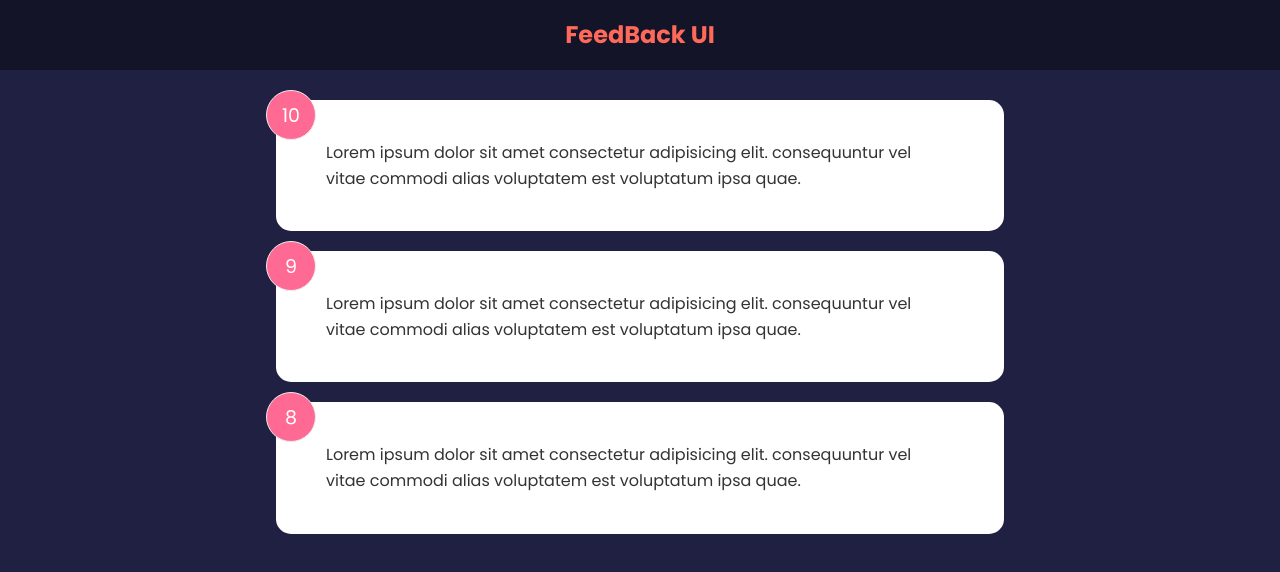
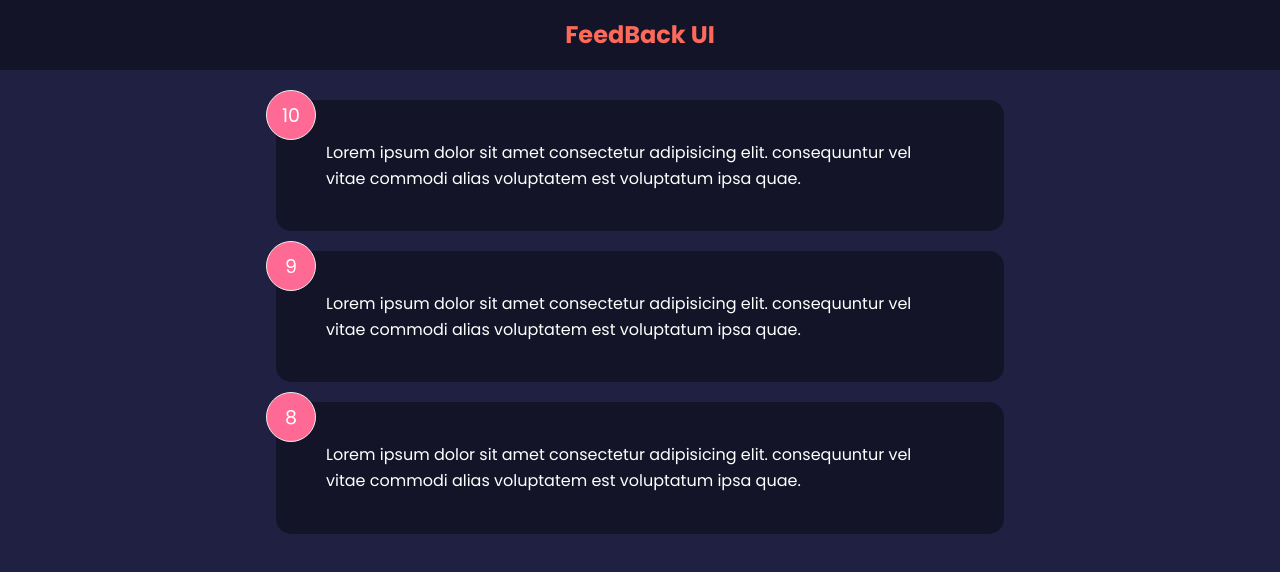
Before and after one commit to SaJid96/Feedback-Application, a React (Create React App) app: page / in a window 1280 px wide. Shown: the top 572 px of the page. Built offline with nearby package versions, Linux system fonts and the light colour scheme.

Commit message:
created Card Component and added conditional styling

```diff
--- a/src/components/FeedbackItem.jsx
+++ b/src/components/FeedbackItem.jsx
@@ -1,3 +1,5 @@
+import Card from "./shared/Card";
+import PropTypes from 'prop-types';
 
 const FeedbackItem = ({item}) => {
 
@@ -8,13 +10,18 @@
 
 
   return (
-    <div className="card">
-      <div className="num-display">{item.rating}</div>
-      <div className="text-display">{item.text}</div>
+    <Card  >
 
+        <div className="num-display">{item.rating}</div>
+        <div className="text-display">{item.text}</div>
 
-    </div>
+    </Card>
   );
 };
 
+
+FeedbackItem.protoTypes = {
+  item: PropTypes.object.isRequired,
+};
+
 export default FeedbackItem;
--- /dev/null
+++ b/src/components/shared/Card.jsx
@@ -0,0 +1,29 @@
+import React from 'react'
+import PropTypes from 'prop-types'
+function Card({children,reverse}) {
+    return (
+        // <div className={`card  ${reverse && 'reverse'}`}>
+        //    {children}
+        // </div>
+
+        <div className="card"
+
+        style={{
+            backgroundColor: reverse ? 'rgba(0,0,0,0.4)' : '#fff',
+            color:reverse ? '#fff' : 'rgba(0,0,0,0.4)'
+        }}
+
+        >{children}</div>
+    )
+}
+
+Card.defaultProps={
+    reverse:true
+}
+
+Card.propTypes={
+    children:PropTypes.node.isRequired,
+    reverse:PropTypes.bool
+}
+
+export default Card
```
Also changed, not shown: src/components/FeedBackList.jsx (+10 -0 lines).
